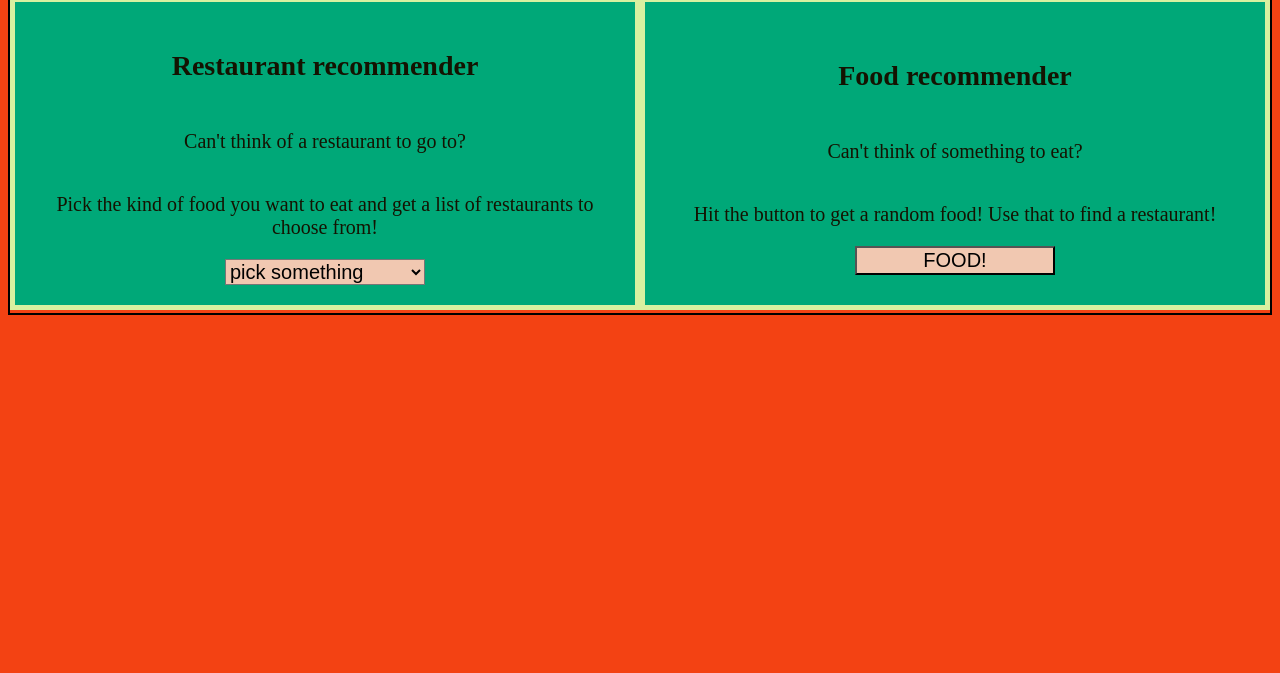
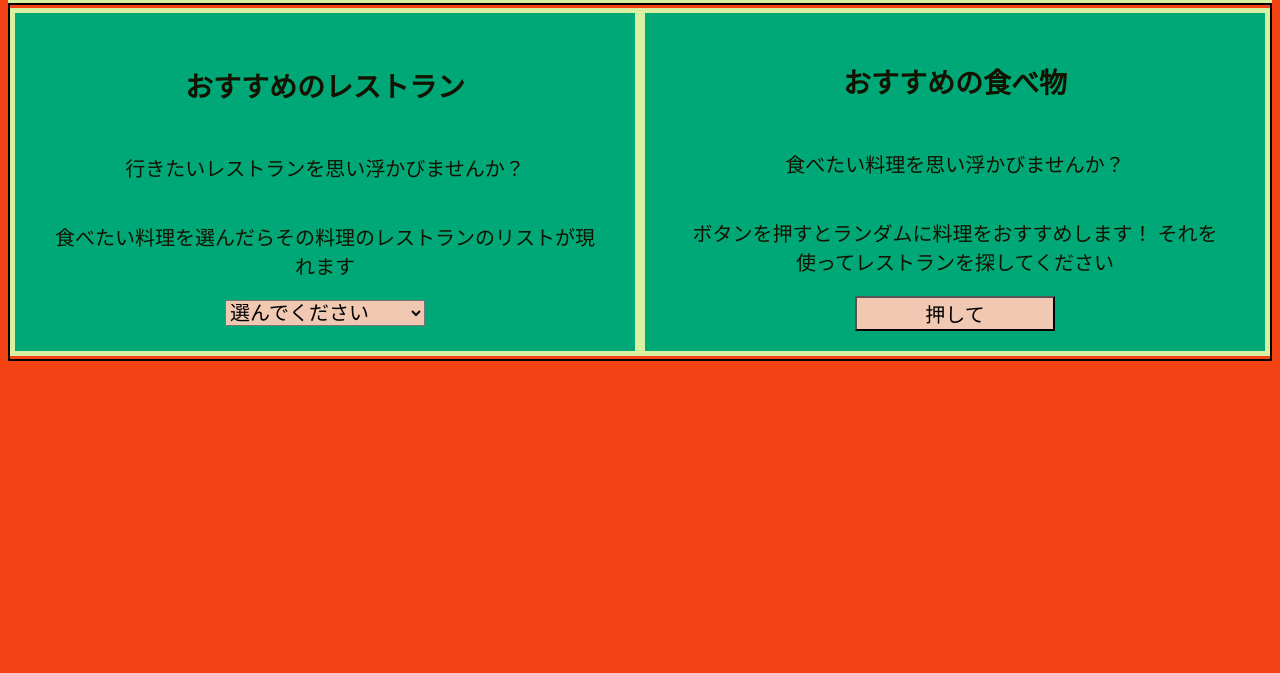
Before and after one commit to karina-42/nani-doko-tabeyou, a plain HTML site: page index.html in a window 1280 px wide. Shown: the part 127-800 px from the top of the page. Drawn offline with Linux system fonts and the light colour scheme; no server answers.

Commit message:
translated to japanese

```diff
--- a/index.html
+++ b/index.html
@@ -8,24 +8,24 @@
   <title>Let's eat!</title>
 </head>
 <body>
-  <header><h1>Doko nani tabeyouka?</h1></header>
+  <header><h1>どこ・何食べようか？</h1></header>
   <section id="choice">
     <section id="left">
-        <h1 class="title">Restaurant recommender</h1>
-        <p>Can't think of a restaurant to go to?</p>
-        <p>Pick the kind of food you want to eat and get a list of restaurants to choose from!</p>
+        <h1 class="title">おすすめのレストラン</h1>
+        <p>行きたいレストランを思い浮かびませんか？</p>
+        <p>食べたい料理を選んだらその料理のレストランのリストが現れます</p>
         <form method="get">
         <select id="selectFoodType" name="choice">
-        <option value="starter">pick something</option>
+        <option value="starter">選んでください</option>
         </select>
       </form>
       </section>
 
       <section id="right">
-        <h1 class="title">Food recommender</h1>
-        <p class="eat">Can't think of something to eat?</p>
-        <p>Hit the button to get a random food! Use that to find a restaurant!</p>
-        <button id="random-food">FOOD!</button>
+        <h1 class="title">おすすめの食べ物</h1>
+        <p class="eat">食べたい料理を思い浮かびませんか？</p>
+        <p>ボタンを押すとランダムに料理をおすすめします！ それを使ってレストランを探してください</p>
+        <button id="random-food">押して</button>
       </section>
   </section>
 
--- a/js/main.js
+++ b/js/main.js
@@ -41,8 +41,8 @@ fetch(RESTAURANT_URL)
       for (let i = 0; i < data.length; i++) {
         newElement = document.createElement('div')
         newElement.setAttribute('class', 'new-div')
-        newElement.innerHTML = `<h1>Restaurant name: ${data[i].name}</h1>
-        <h2>Restaurant area: ${data[i].area}</h2>`
+        newElement.innerHTML = `<h1>レストランの名前： ${data[i].name}</h1>
+        <h2>どこにあるか： ${data[i].area}</h2>`
         results.appendChild(newElement)
         if(window.matchMedia("(min-width: 750px)").matches) {
           console.log('matches');
@@ -76,9 +76,9 @@ fetch(RESTAURANT_URL)
 
       let eat = document.querySelector('.eat')
       if (window.matchMedia("(max-width: 750px)").matches) {
-        eat.innerHTML = `<a href="#left">Try ${pickRandomFood}!</a>`
+        eat.innerHTML = `<a href="#left">${pickRandomFood}をおすすめします！</a>`
       } else {
-        eat.textContent = `Try ${pickRandomFood}!`
+        eat.textContent = `${pickRandomFood}をおすすめします！`
       }
       eat.style.textDecoration = 'underline'
       eat.style.fontWeight = 700
```
